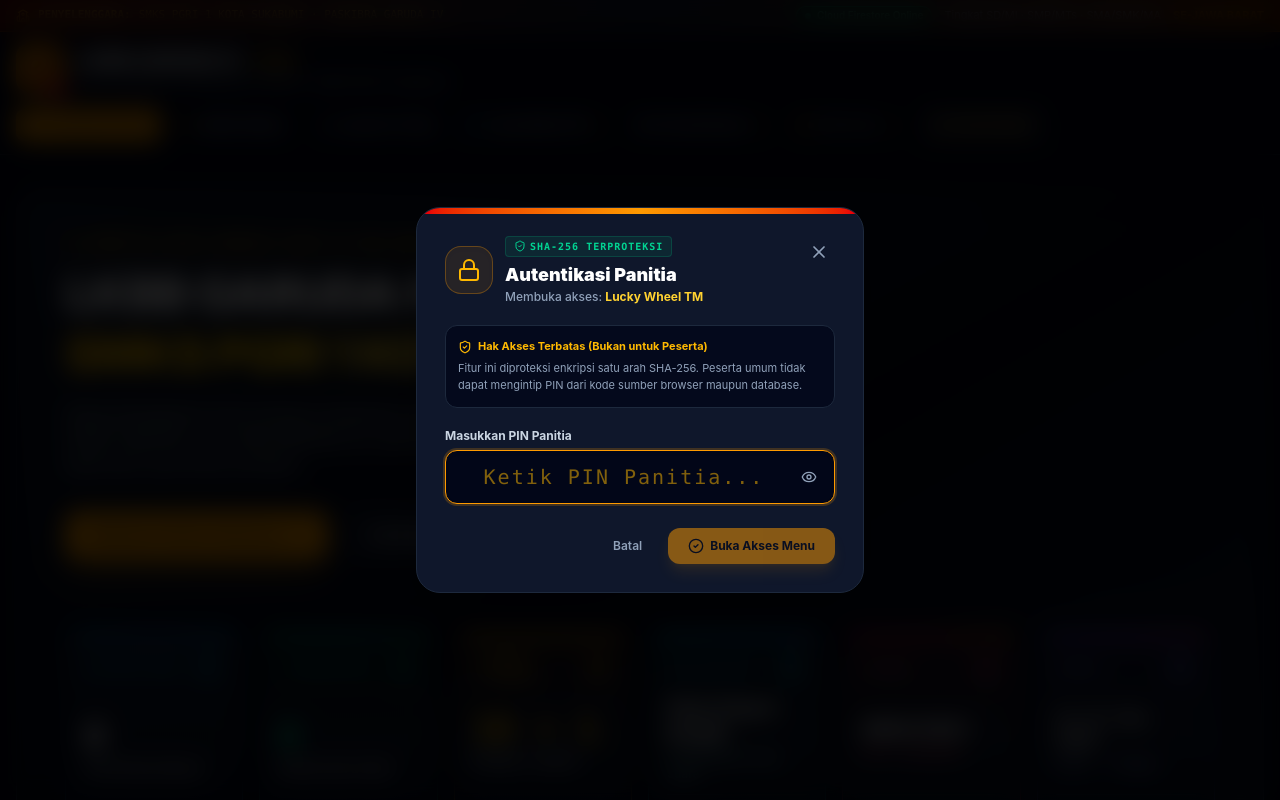
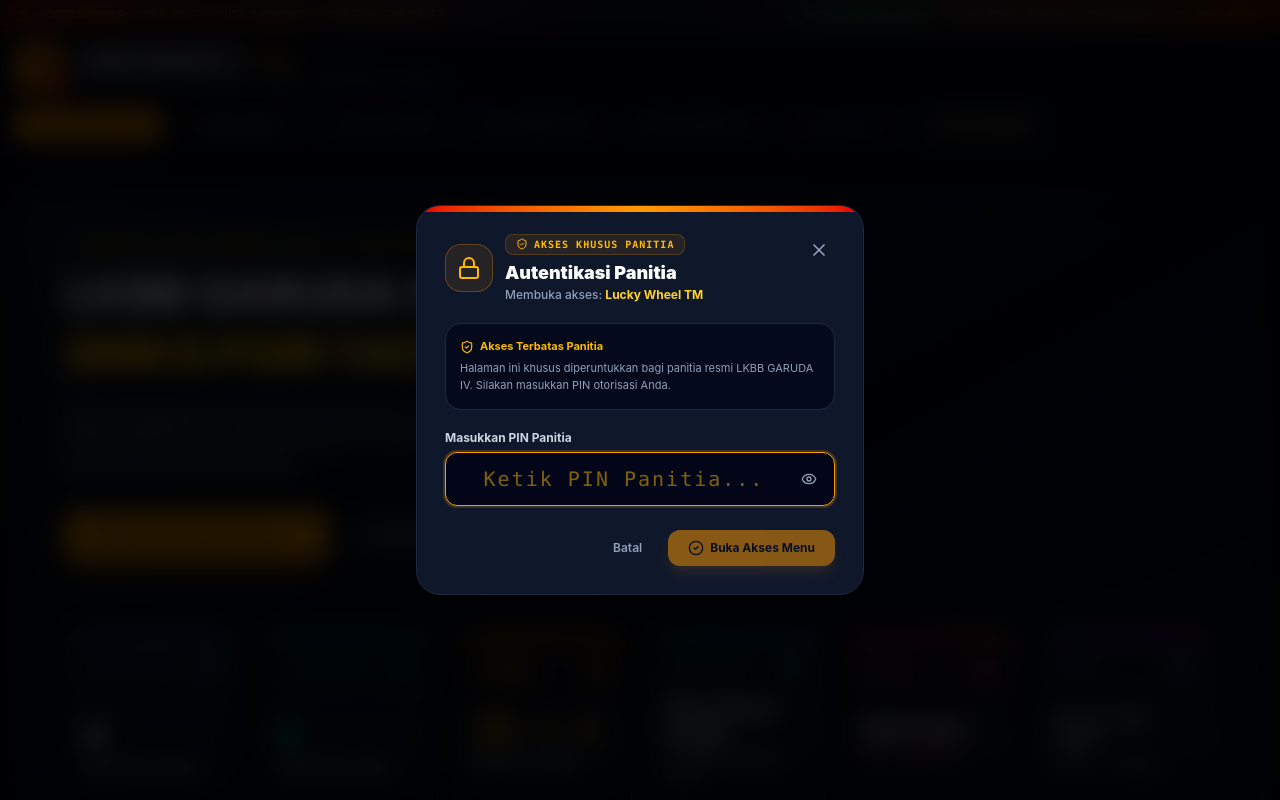
Before and after one commit to diyanto13-netizen/lkbb-garuda-4, a React (Vite) app: page / in a window 1280 px wide. Both pictures are taken after a click on the button "Lucky Wheel TM". Shown: the top 800 px of the page. Built offline with nearby package versions, Linux system fonts and the light colour scheme; no server answers; the database is empty.

Commit message:
revisi: teks autentikasi akses khusus panitia

```diff
--- a/src/components/PinModal.tsx
+++ b/src/components/PinModal.tsx
@@ -97,9 +97,9 @@ export const PinModal: React.FC<PinModalProps> = ({
             </div>
             <div>
               <div className="flex items-center gap-1.5">
-                <span className="text-[10px] font-mono font-bold tracking-widest text-emerald-400 uppercase bg-emerald-500/10 px-2 py-0.5 rounded border border-emerald-500/20 flex items-center gap-1">
-                  <ShieldCheck className="w-3 h-3 text-emerald-400" />
-                  <span>SHA-256 Terproteksi</span>
+                <span className="text-[10px] font-mono font-bold tracking-widest text-amber-400 uppercase bg-amber-500/10 px-2.5 py-0.5 rounded-lg border border-amber-500/20 flex items-center gap-1.5">
+                  <ShieldCheck className="w-3 h-3 text-amber-400" />
+                  <span>Akses Khusus Panitia</span>
                 </span>
               </div>
               <h3 className="text-base sm:text-lg font-black text-white mt-1">
@@ -119,12 +119,12 @@ export const PinModal: React.FC<PinModalProps> = ({
           </button>
         </div>
 
-        <div className="mb-5 p-3 rounded-xl bg-slate-950/80 border border-slate-800 text-[11px] text-slate-400 leading-relaxed">
+        <div className="mb-5 p-3.5 rounded-2xl bg-slate-950/80 border border-slate-800 text-[11px] text-slate-400 leading-relaxed">
           <div className="flex items-center gap-1.5 text-amber-400 font-bold mb-1">
             <ShieldCheck className="w-3.5 h-3.5" />
-            <span>Hak Akses Terbatas (Bukan untuk Peserta)</span>
+            <span>Akses Terbatas Panitia</span>
           </div>
-          Fitur ini diproteksi enkripsi satu arah SHA-256. Peserta umum tidak dapat mengintip PIN dari kode sumber browser maupun database.
+          Halaman ini khusus diperuntukkan bagi panitia resmi LKBB GARUDA IV. Silakan masukkan PIN otorisasi Anda.
         </div>
 
         <form onSubmit={handleSubmit} className="space-y-4">
@@ -181,7 +181,7 @@ export const PinModal: React.FC<PinModalProps> = ({
               className="px-5 py-2.5 rounded-xl text-xs font-bold bg-amber-500 hover:bg-amber-400 text-slate-950 disabled:opacity-50 transition-all flex items-center gap-1.5 shadow-lg shadow-amber-500/20 active:scale-95"
             >
               {loading ? (
-                <span>Memvalidasi SHA-256...</span>
+                <span>Memverifikasi PIN...</span>
               ) : (
                 <>
                   <CheckCircle2 className="w-4 h-4" />
```
